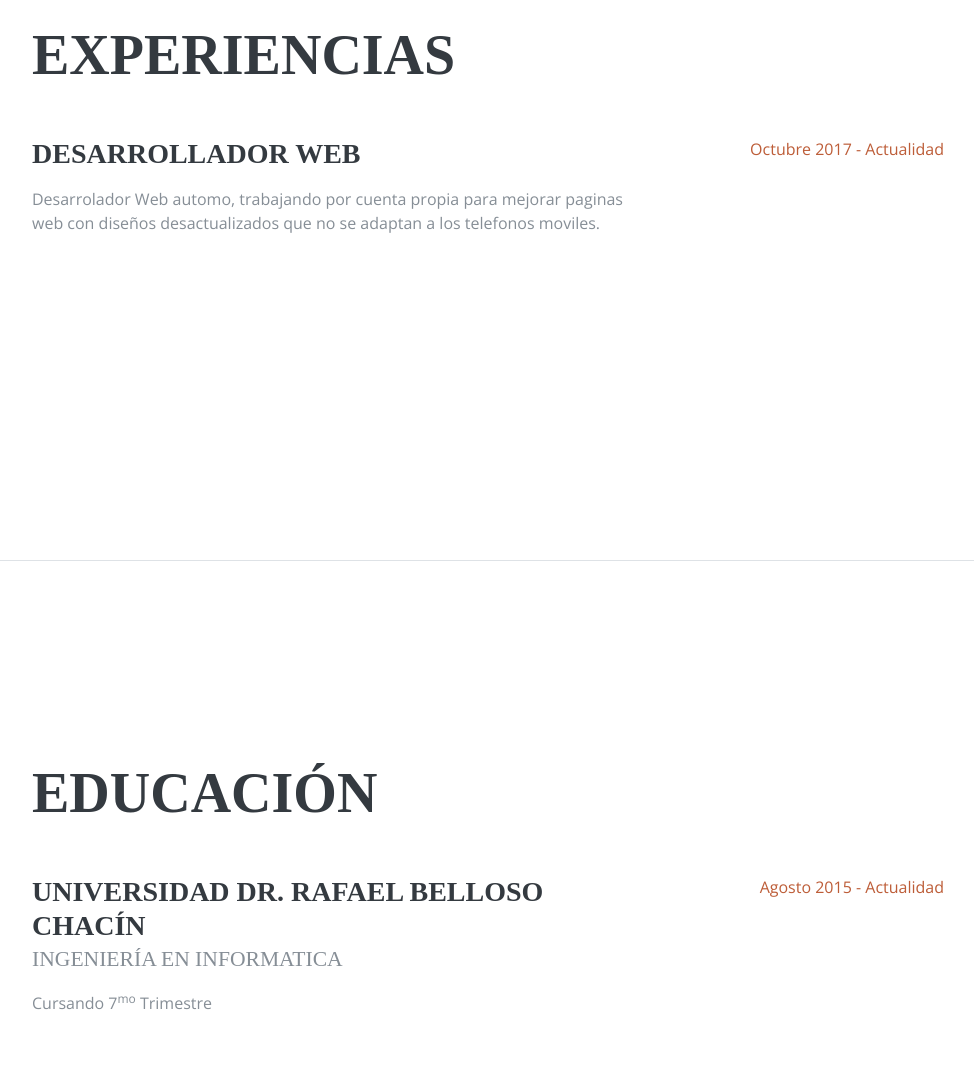
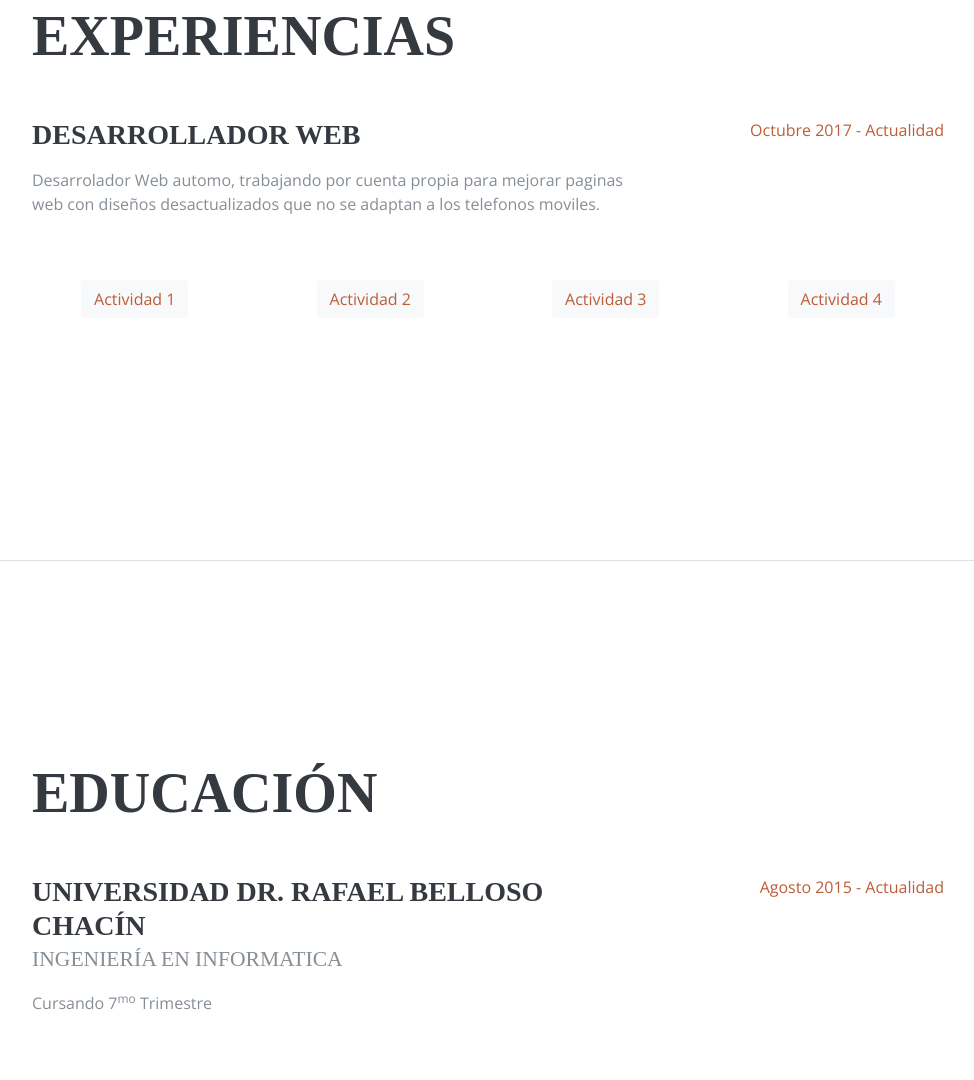
Before and after one commit to juanchavez4096/juanchavez4096.github.io, a plain HTML site: page index.html in a window 1280 px wide. Shown: the part 1039-2119 px from the top of the page, without its empty margins (288-1262 px from the left). Drawn offline with nearby package versions, Linux system fonts and the light colour scheme; a web font is replaced by a local one.

Commit message:
Update index.html

```diff
--- a/index.html
+++ b/index.html
@@ -160,6 +160,21 @@
             </div>
           </div>
 
+          <div class="row">
+            <div class="col-md-3 text-center">
+              <a class="btn btn-light text-primary" href="actividad 1/index.html">Actividad 1</a>
+            </div>
+            <div class="col-md-3 text-center">
+              <a class="btn btn-light text-primary" href="actividad 2/index.html">Actividad 2</a>
+            </div>
+            <div class="col-md-3 text-center">
+              <a class="btn btn-light text-primary" href="actividad 3/index.html">Actividad 3</a>
+            </div>
+            <div class="col-md-3 text-center">
+              <a class="btn btn-light text-primary" href="actividad 4/index.html">Actividad 4</a>
+            </div>
+          </div>
+
 
 
         </div>
```
